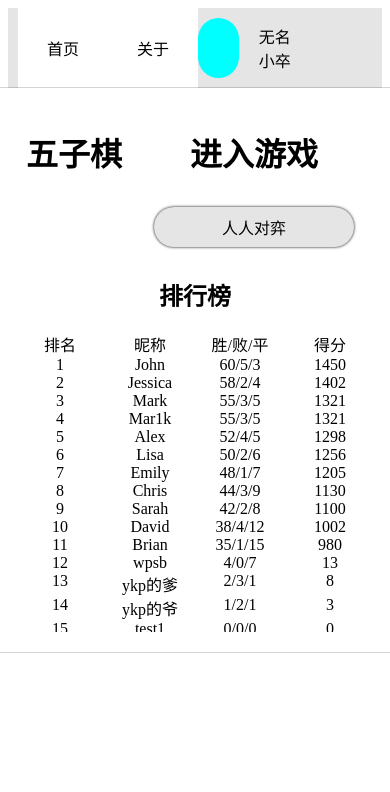
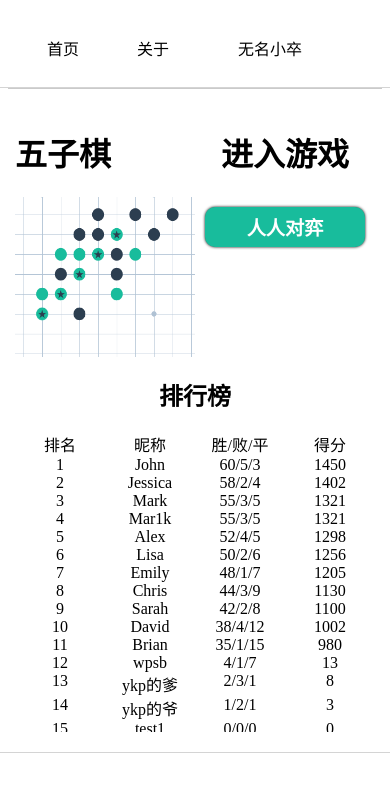
Before and after one commit to MarkYangKp/gobang, a Flask app: page / in a window 390 px wide. Shown: the top 792 px of the page. Run offline with Flask 3, Linux system fonts and the light colour scheme.

Commit message:
调整配色

```diff
--- a/static/style/index.css
+++ b/static/style/index.css
@@ -1,7 +1,3 @@
-
-
-
-
 body {
     display: flex;
     flex-direction: column;
@@ -38,10 +34,13 @@ body {
     display: flex;
     justify-content: center;
     align-items: center;
-    height: 50px;
+    height: 70px;
     width: 300px;
-    background-color: #e5e5e5;
-    border-radius: 20px;
+    background-color: #18BC9C;
+    font-size: larger;
+    color: white;
+    font-weight: bold;
+    border-radius: 10px;
     box-shadow: 0 0 3px rgba(0, 0, 0.5);
 }
 
@@ -52,8 +51,8 @@ body {
 .Butt:active {
     height: 50px;
     width: 300px;
-    background-color: #e5e5e5;
-    border-radius: 20px;
+    background-color: #18BC9C;
+    /* border-radius: 20px; */
     box-shadow: 0 0 0px rgba(0, 0, 0.5);
 }
 
@@ -214,14 +213,20 @@ body {
 }
 
 @media screen and (max-width: 500px) {
+    .imgImg{
+        width: 180px;
+        height: 160px;
+    }
     .Butt {
         display: flex;
         justify-content: center;
         align-items: center;
         height: 40px;
-        width: 200px;
-        background-color: #e5e5e5;
-        border-radius: 20px;
+        width: 160px;
+        background-color: #18BC9C;
+        font-size: larger;
+        color: white;
+        font-weight: bold;
         box-shadow: 0 0 3px rgba(0, 0, 0.5);
     }
 
@@ -231,9 +236,9 @@ body {
 
     .Butt:active {
         height: 40px;
-        width: 200px;
-        background-color: #e5e5e5;
-        border-radius: 20px;
+        width: 165px;
+        background-color: #18BC9C;
+        /* border-radius: 20px; */
         box-shadow: 0 0 1px rgba(0, 0, 0.5);
     }
 
--- a/static/style/nav.css
+++ b/static/style/nav.css
@@ -2,10 +2,11 @@
     /* top: -10px; */
     width: 100%;
     height: 80px;
-    background-color: #e5e5e5;
+    background-color: #ffffff;
     display: flex;
     flex-direction: row;
     justify-content: space-between;
+    box-shadow: 0 1px 0 rgb(202, 202, 202);
 }
 .NavBox{
     display: flex;
@@ -22,6 +23,9 @@
     align-content: center;
     text-align: center;
     display: flex;
+}
+.navItem:hover{
+    background-color: #c5bdbd;
 }
 .UserBox{
     display: flex;
@@ -46,7 +50,7 @@
         /* top: -10px; */
         width: 100%;
         height: 80px;
-        background-color: #e5e5e5;
+        background-color: #ffffff;
         display: flex;
         flex-direction: row;
         justify-content: space-between;
--- a/templates/index.html
+++ b/templates/index.html
@@ -18,14 +18,15 @@
             <div class="navItem"><span>关于</span></div>
         </div>
         <div class="UserBox">
-            <div class="avatarBox">
+            <!-- <div class="avatarBox">
                 <img class="imgAvatar" />
-            </div>
+            </div> -->
             <div class="nickNameBox">
                 <span id="userNameSpan">Mark</span>
             </div>
         </div>
     </div>
+    <!-- <hr/> -->
     <div class="SetName" id="SetNameBox">
         <div class="SetName-title"><span>您是谁？</span></div>
         <div class="SetName-inputBox">
@@ -44,7 +45,7 @@
         <div class="main-item">
             <div class="item-item">
                 <h1>五子棋</h1>
-                <img src="" class="imgImg" />
+                <img src="../static/img/thumbnail.png" class="imgImg" />
             </div>
             <div class="item-item">
                 <div class="modelText">
--- a/templates/roomList.html
+++ b/templates/roomList.html
@@ -19,9 +19,9 @@
             <div class="navItem" id="aboutPage"><span>关于</span></div>
         </div>
         <div class="UserBox">
-            <div class="avatarBox">
+            <!-- <div class="avatarBox">
                 <img class="imgAvatar" />
-            </div>
+            </div> -->
             <div class="nickNameBox" id="nickNameBox">
                 <span>Mark</span>
             </div>
```
Also changed, not shown: chessManual.json (+7 -0 lines), static/style/gamePvP.css (+8 -1 lines), userData.json (+1 -1 lines), static/img/thumbnail.png (added).
